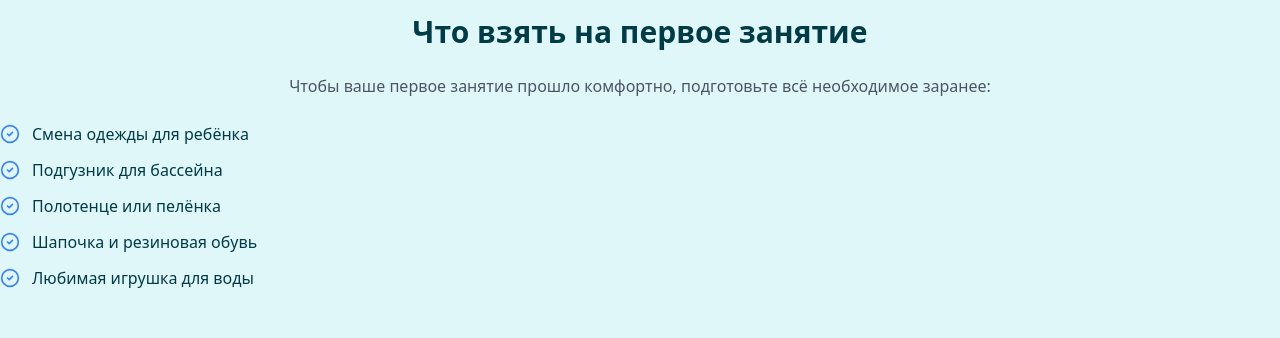
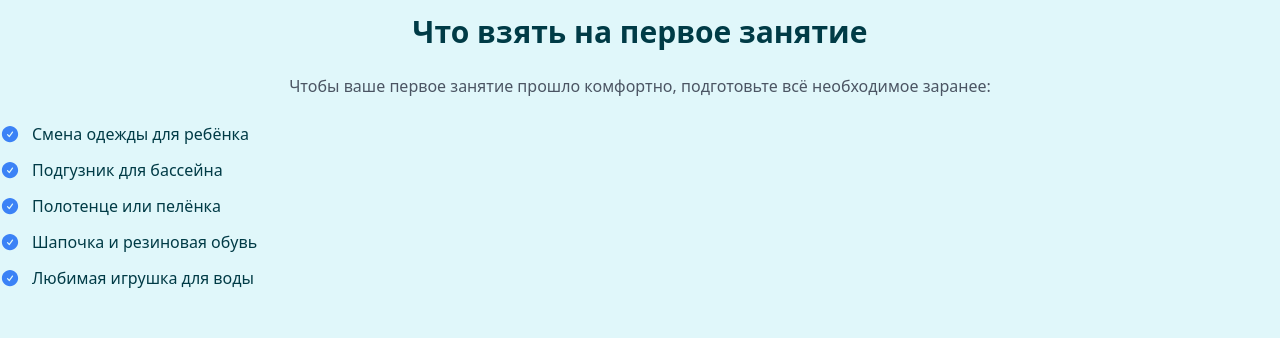
Before and after one commit to peexthree/Akulenok, a Next.js app: page / in a window 1280 px wide. Shown: the part 1720-2058 px from the top of the page. Built offline with nearby package versions, Linux system fonts and the light colour scheme.

Commit message:
╨Ю╨▒╨╜╨╛╨▓╨╕╨╗ ╨║╨╛╨┤ ╨┐╤А╨╛╨╡╨║╤В╨░

```diff
--- a/components/checklist.js
+++ b/components/checklist.js
@@ -1,5 +1,5 @@
 import React from "react";
-import { CheckCircle2 } from "lucide-react"; // иконки
+import { CheckCircleIcon } from "@heroicons/react/24/solid"; // иконки
 import Container from "./container";
 
 const items = [
@@ -23,7 +23,7 @@ export default function Checklist() {
         <ul className="space-y-3">
           {items.map((item) => (
             <li key={item} className="flex items-center gap-3">
-              <CheckCircle2 className="text-blue-500 w-5 h-5" />
+                        <CheckCircleIcon className="text-blue-500 w-5 h-5" />
               <span>{item}</span>
             </li>
           ))}
--- a/package.json
+++ b/package.json
@@ -17,7 +17,7 @@
     "autoprefixer": "10.4.20",
     "clsx": "2.1.1",
     "framer-motion": "11.18.2",
-    "lucide-react": "^0.542.0",
+
     "next": "15.5.2",
     "next-themes": "0.4.6",
     "postcss": "8.4.47",
```
Also changed, not shown: 1 other file (tests, documents, lock files or other folders).
